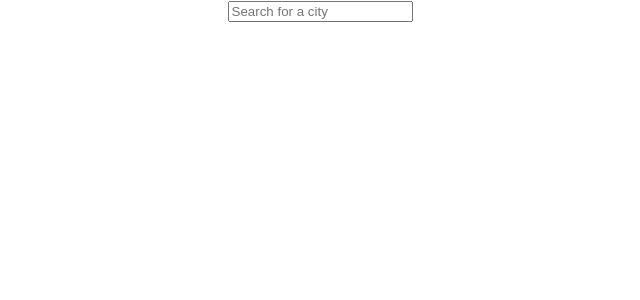
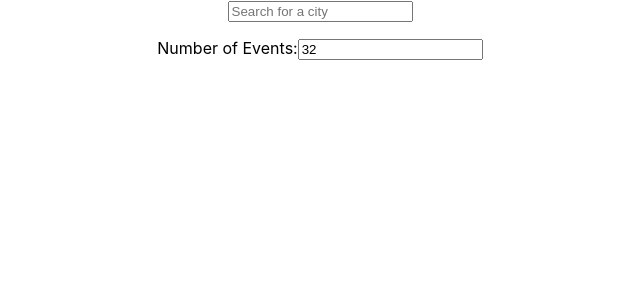
Before and after one commit to QuFranklin/meet, a React (Create React App) app: page / in a window 1280 px wide. Shown: the top 300 px of the page, without its empty margins (320-960 px from the left). Built offline with nearby package versions, Linux system fonts and the light colour scheme.

Commit message:
render NumberOfEvents on app

```diff
--- a/src/App.js
+++ b/src/App.js
@@ -1,12 +1,14 @@
 import './App.css';
 import EventList from './components/EventList';
 import CitySearch from './components/CitySearch';
+import NumberOfEvents from './components/NumberOfEvents';
 
 const App = () => {
   return (
     <div className="App">
       <CitySearch />
       <EventList />
+      <NumberOfEvents />
     </div>
   );
 }
```
